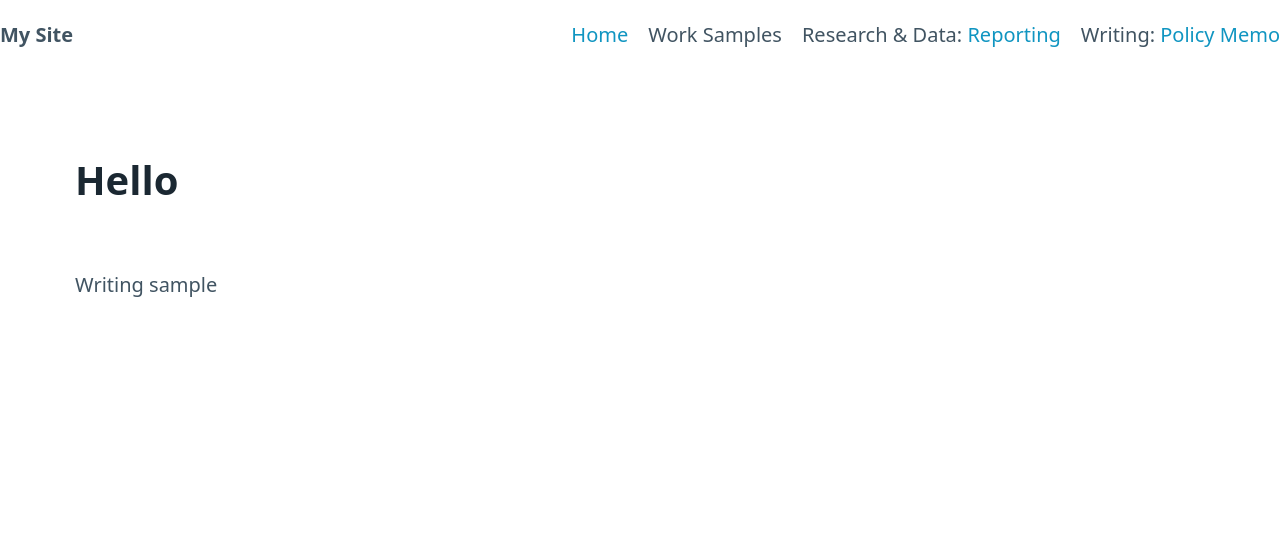
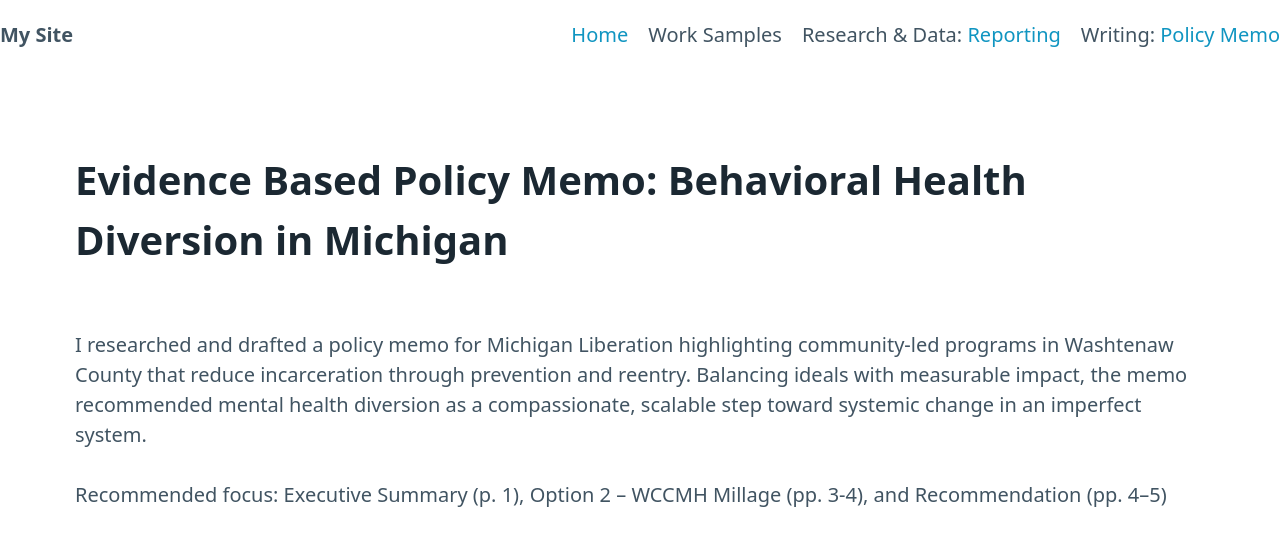
Before and after one commit to pyrgns/pyrgns.github.io, a Jekyll site: the page built from michigan-liberation.md, in a window 1280 px wide. Shown: the top 546 px of the page. Built offline with Jekyll 4.4.1, drawn with Linux system fonts in a browser that asks for light colours.

Commit message:
Update michigan-liberation.md

```diff
--- a/michigan-liberation.md
+++ b/michigan-liberation.md
@@ -3,6 +3,8 @@ layout: default
 title: Paul Yuergens
 ---
 
-# Hello
+# Evidence Based Policy Memo: Behavioral Health Diversion in Michigan
 
-Writing sample
+I researched and drafted a policy memo for Michigan Liberation highlighting community-led programs in Washtenaw County that reduce incarceration through prevention and reentry. Balancing ideals with measurable impact, the memo recommended mental health diversion as a compassionate, scalable step toward systemic change in an imperfect system.
+
+Recommended focus: Executive Summary (p. 1), Option 2 – WCCMH Millage (pp. 3-4), and Recommendation (pp. 4–5)
```
